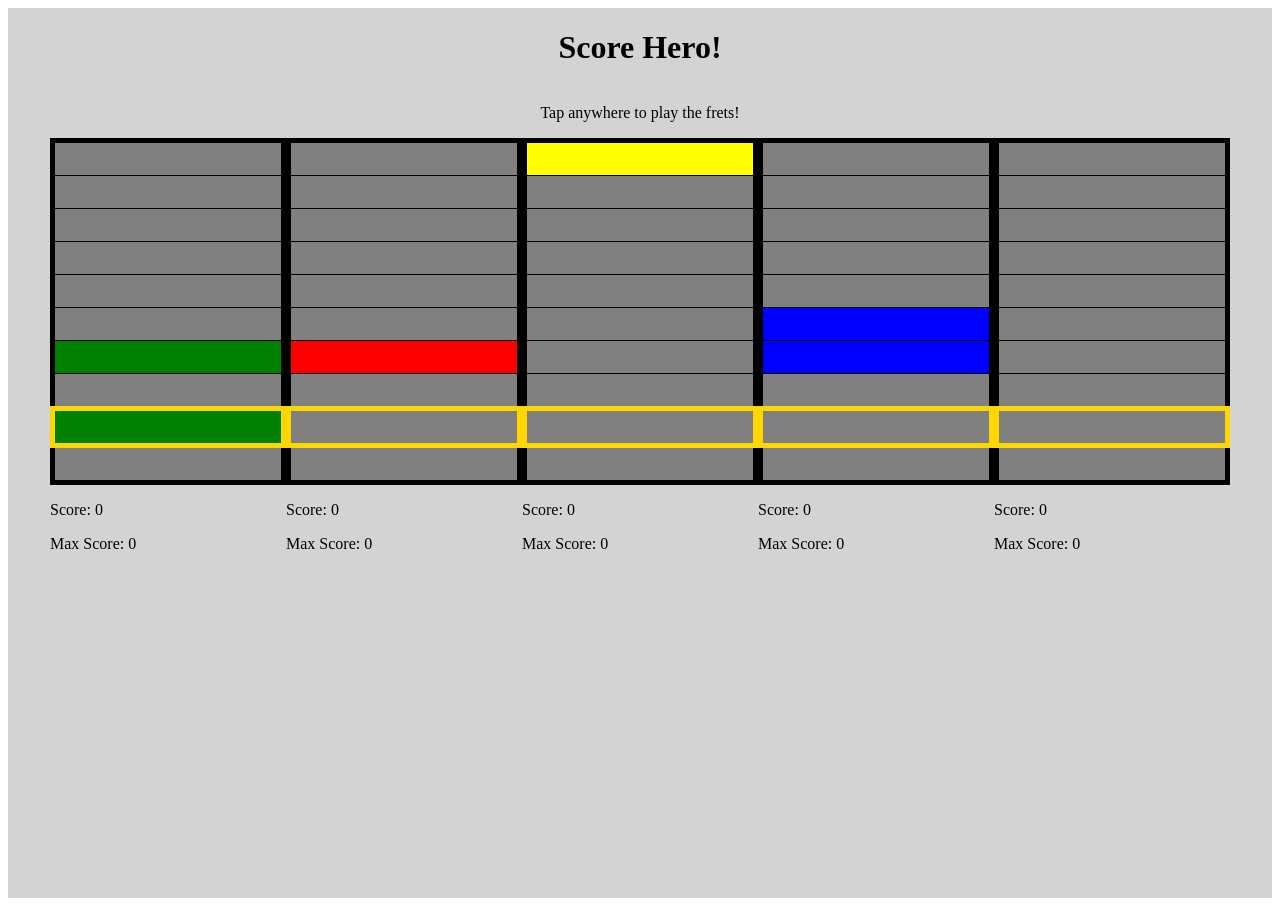
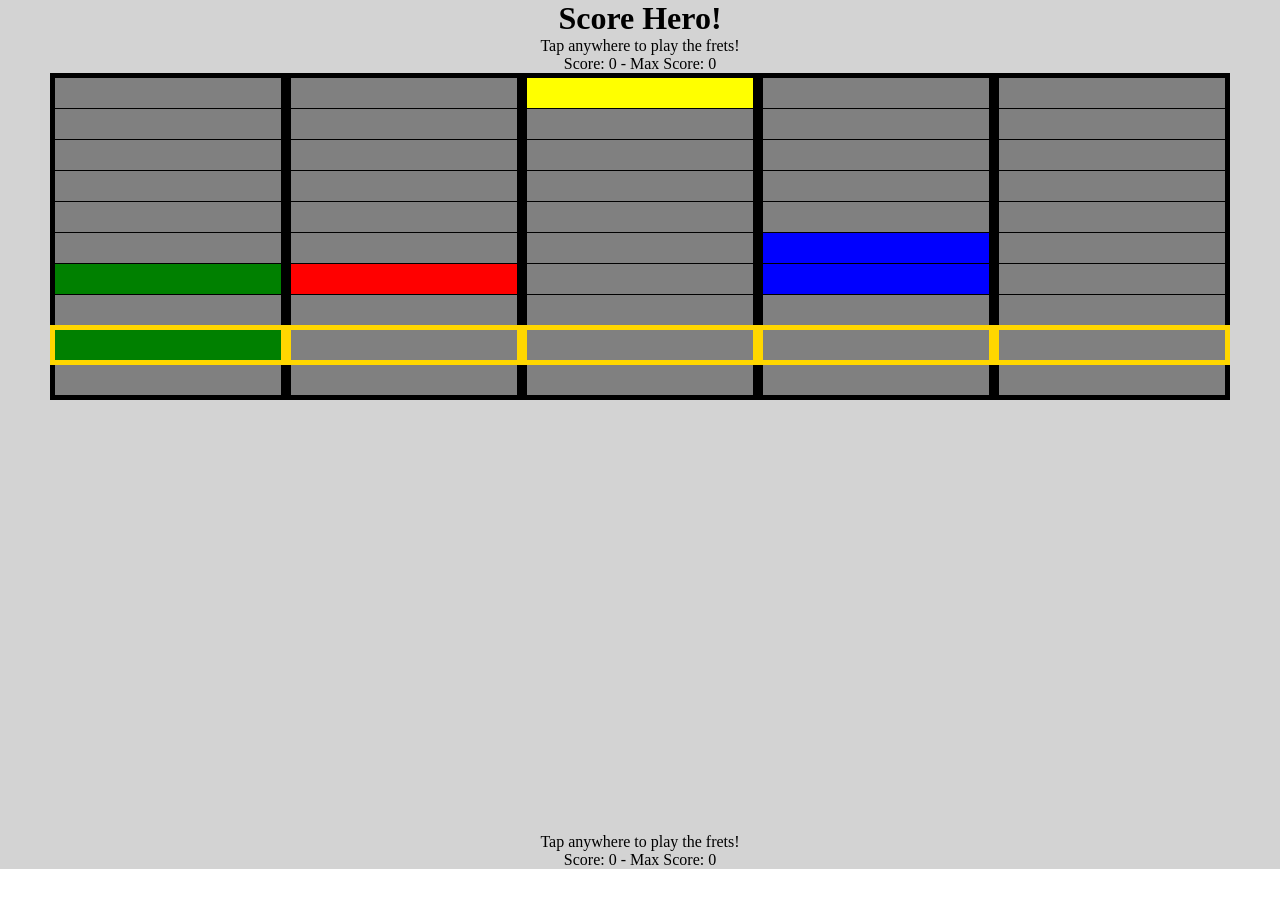
Before and after one commit to jg-lopes/react-hero, a React (Vite) app: page / in a window 1280 px wide. After the commit the page ends 869 px from the top, so only its background shows below. Built offline with nearby package versions, Linux system fonts and the light colour scheme.

Commit message:
Unify scores

```diff
--- a/src/App.css
+++ b/src/App.css
@@ -1,3 +1,7 @@
+* {
+  padding: 0;
+  margin: 0;
+}
 main {
   background-color: lightgray;
   display: flex;
@@ -14,6 +18,13 @@ main {
   align-items: flex-start;
   justify-content: center;
   height: 95vh;
+}
+
+.results {
+  display: flex;
+  justify-content: center;
+  align-items: center;
+  flex-direction: column;
 }
 
 table {
--- a/src/App.jsx
+++ b/src/App.jsx
@@ -2,11 +2,9 @@ import "./App.css";
 import React, { useState, useEffect, useRef } from "react";
 
 // TODO
-// 1. Unify score across all Fretboards
-// 2. Beautify button
-// 3. Add a common thread generation to avoid creating 2 of the same fret
-// 4. Add a two/three space hit window
-// 5. Add a difficulty slider
+// 1. Add a common thread generation to avoid creating 2 of the same fret
+// 2. Add a two/three space hit window
+// 3. Add a difficulty slider
 
 function Fret({ active, button = false, playGreen, color }) {
   const buttonColor = active ? color : "gray";
@@ -23,10 +21,10 @@ function Fret({ active, button = false, playGreen, color }) {
   );
 }
 
-function Fretboard({ color }) {
+function Fretboard({ color, setScore, setMaxScore, score, maxScore }) {
   const [frets, setFrets] = useState(Array(10).fill(false));
-  const [score, setScore] = useState(0);
-  const [maxScore, setMaxScore] = useState(0);
+  // const [score, setScore] = useState(0);
+  // const [maxScore, setMaxScore] = useState(0);
 
   const buttonPos = frets.length - 2;
 
@@ -88,29 +86,53 @@ function Fretboard({ color }) {
           </tr> */}
         </tbody>
       </table>
-      <p>Score: {score}</p>
-      <p>Max Score: {maxScore}</p>
+      {/* <p>Score: {score}</p>
+      <p>Max Score: {maxScore}</p> */}
       {/* <p>Shifting State List: {frets.map(item => item ? 'T ' : 'F ').join('')}</p> */}
     </div>
   );
+}
+
+function Game() {
+  const [score, setScore] = useState(0);
+  const [maxScore, setMaxScore] = useState(0);
+
+  return (
+    <div class='display'>
+      <div class='results'>
+        <p>Tap anywhere to play the frets!</p>
+        <p>Score: {score} - Max Score: {maxScore}</p>
+      </div>
+      <div class='game'>
+        <Fretboard color="green" setScore={setScore} setMaxScore={setMaxScore} score={score} maxScore={maxScore} />
+        <Fretboard color="red" setScore={setScore} setMaxScore={setMaxScore} score={score} maxScore={maxScore} />
+        <Fretboard color="yellow" setScore={setScore} setMaxScore={setMaxScore} score={score} maxScore={maxScore} />
+        <Fretboard color="blue" setScore={setScore} setMaxScore={setMaxScore} score={score} maxScore={maxScore} />
+        <Fretboard color="orange" setScore={setScore} setMaxScore={setMaxScore} score={score} maxScore={maxScore} />
+      </div>
+
+      <div class='results'>
+        <p>Tap anywhere to play the frets!</p>
+        <p>Score: {score} - Max Score: {maxScore}</p>
+      </div>
+    </div>
+  )
 }
 
 export default function App() {
   return (
     <main>
       <div class='introtext'>
-      <h1>Score Hero!</h1>
-        </div>
-      <div class='introtext'>
-      <p>Tap anywhere to play the frets!</p>
+        <h1>Score Hero!</h1>
       </div>
-      <div class='game'>
+      {/* <div class='game'>
         <Fretboard color="green" />
         <Fretboard color="red" />
         <Fretboard color="yellow" />
         <Fretboard color="blue" />
         <Fretboard color="orange" />
-      </div>
+      </div> */}
+      <Game />
     </main>
   );
 }
```
